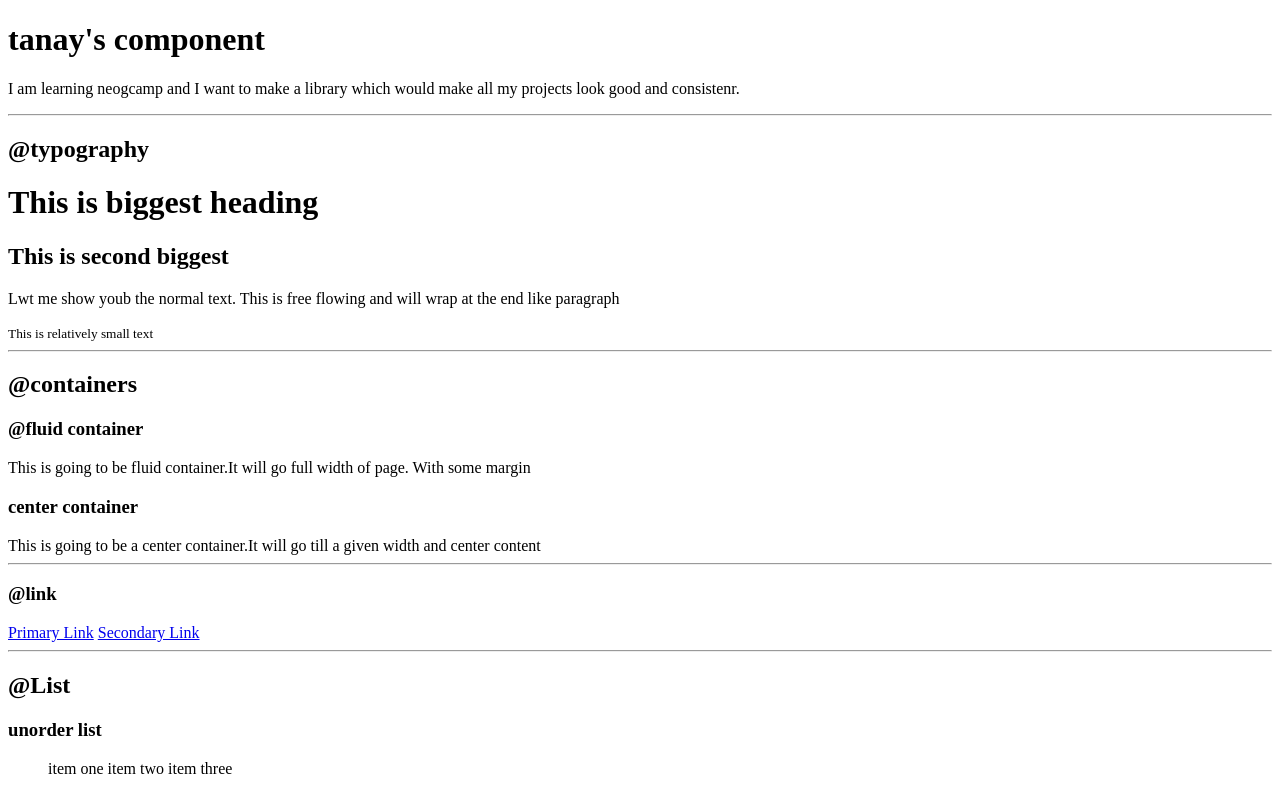
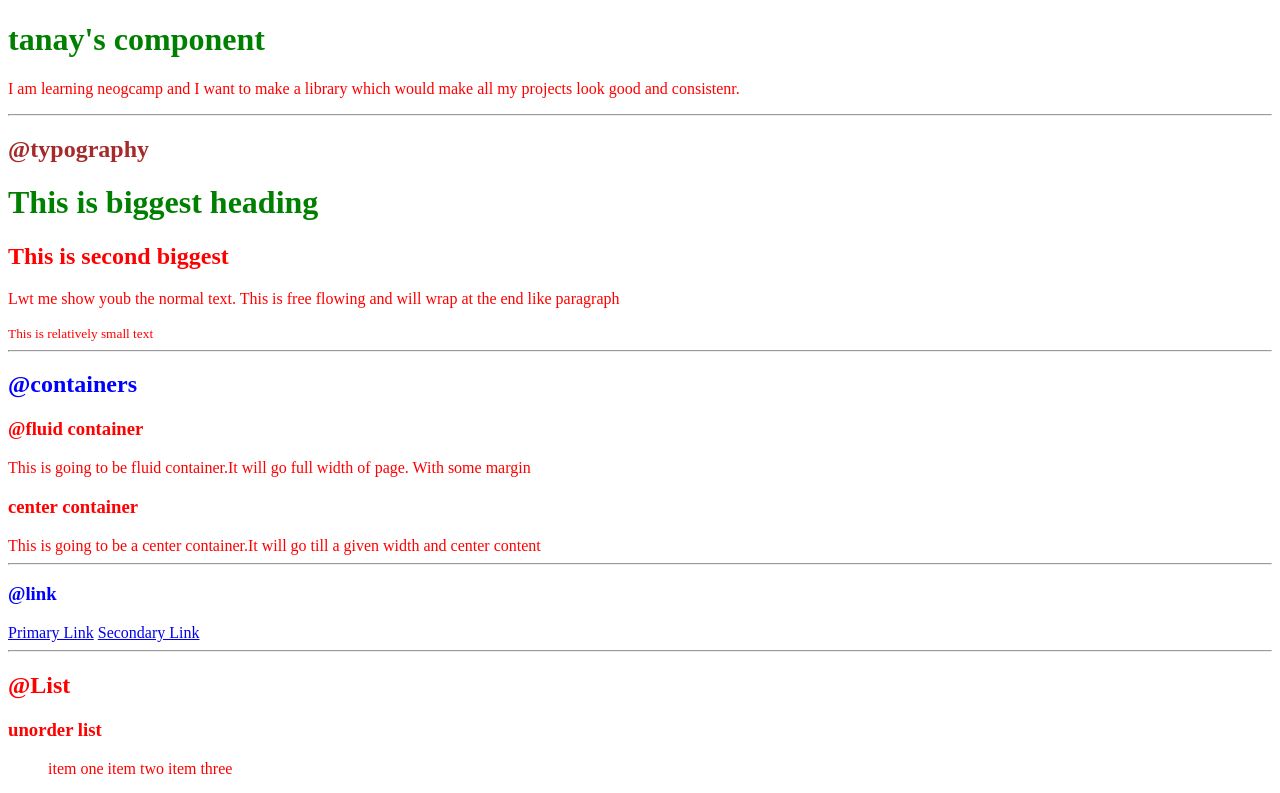
Before and after one commit to RajKumar341994/portfolio, a website: page index.html in a window 1280 px wide. Shown: the top 793 px of the page. Drawn offline with Linux system fonts and the light colour scheme.

Commit message:
Till class color

```diff
--- a/index.html
+++ b/index.html
@@ -5,24 +5,25 @@
     <meta name="viewport" content="width=device-width, initial-scale=1.0">
     <meta http-equiv="X-UA-Compatible" content="ie=edge">
     <title>Static Template</title>
+    <link href="styles.css" rel="stylesheet"/>
   </head>
   <body>
     <h1>tanay's component</h1>
     <p>I am learning neogcamp and I want to make a library which would make all my projects look good and consistenr.</p>
     <hr >
-    <h2>@typography</h2>
+    <h2 id="h2-col">@typography</h2>
     <h1>This is biggest heading</h1>
     <h2>This is second biggest</h2>
     <p>Lwt me show youb the normal text. This is free flowing and will wrap at the end like paragraph</p>
     <small>This is relatively small text</small>
     <hr >
-    <h2>@containers</h2>
+    <h2 class="para">@containers</h2>
     <h3>@fluid container</h3>
     <div>This is going to be fluid container.It will go full width of page. With some margin</div>
     <h3>center container</h3>
     <div>This is going to be a center container.It will go till a given width and center content</div>
     <hr >
-    <h3>@link</h3>
+    <h3 class="para">@link</h3>
     <a href="/">Primary Link</a>
     <a href="/">Secondary Link</a>
     <hr>
--- /dev/null
+++ b/styles.css
@@ -0,0 +1,13 @@
+body {
+    color: red;
+}
+
+h1 {
+    color: green;
+}
+#h2-col {
+    color: brown;
+}
+.para {
+    color: blue;
+}
```
